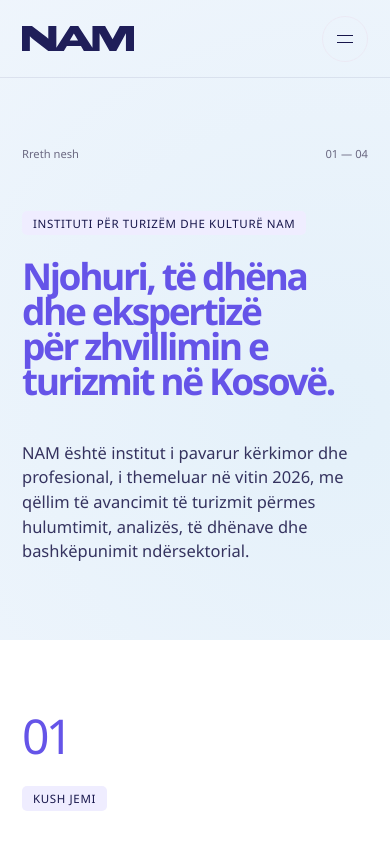
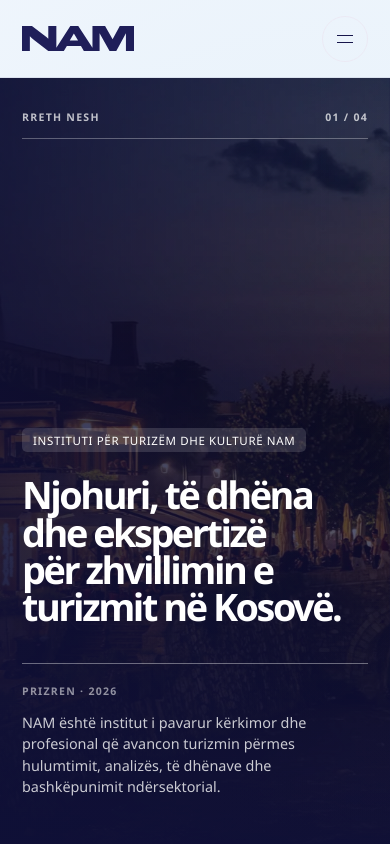
Before and after one commit to ardijancuri/nam-website, a Next.js app: page /rreth-nesh in a window 390 px wide. Shown: the top 844 px of the page. Built offline with nearby package versions, Linux system fonts and the light colour scheme.

Commit message:
Redesign About page hero with immersive Prizren imagery

```diff
--- a/app/globals.css
+++ b/app/globals.css
@@ -1683,32 +1683,119 @@
 /* About page */
 
 .about-hero {
-  display: grid;
+  position: relative;
+  isolation: isolate;
+  width: 100%;
   min-height: calc(100svh - var(--header-height));
-  grid-template-columns: 0.3fr 1.2fr 0.5fr;
-  gap: clamp(40px, 7vw, 110px);
-  align-items: end;
-}
-
-.about-hero-index {
-  display: flex;
+  overflow: hidden;
+  background: var(--ink);
+  color: var(--white);
+}
+
+.about-hero-media,
+.about-hero-shade {
+  position: absolute;
+  inset: 0;
+}
+
+.about-hero-media {
+  z-index: -2;
+  overflow: hidden;
+}
+
+.about-hero-media img {
+  width: 100%;
   height: 100%;
-  padding: 10px 30px 8px 0;
-  color: var(--muted);
-  font-size: 0.7rem;
+  object-fit: cover;
+  object-position: center 56%;
+  animation: about-hero-image-in 1.6s cubic-bezier(0.2, 0.75, 0.25, 1)
+    both;
+}
+
+.about-hero-shade {
+  z-index: -1;
+  background:
+    linear-gradient(90deg, rgba(15, 16, 55, 0.86) 0%, rgba(15, 16, 55, 0.48) 54%, rgba(15, 16, 55, 0.16) 100%),
+    linear-gradient(0deg, rgba(15, 16, 55, 0.9) 0%, rgba(15, 16, 55, 0.12) 72%);
+}
+
+.about-hero-inner {
+  display: flex;
+  width: min(100%, var(--section-width));
+  min-height: inherit;
+  margin-inline: auto;
+  padding: clamp(46px, 6vw, 78px) var(--page-pad) clamp(54px, 6vw, 84px);
   flex-direction: column;
   justify-content: space-between;
 }
 
+.about-hero-index {
+  display: flex;
+  padding-bottom: 16px;
+  border-bottom: 1px solid rgba(255, 255, 255, 0.3);
+  color: rgba(255, 255, 255, 0.72);
+  font-size: 0.66rem;
+  font-weight: 620;
+  letter-spacing: 0.12em;
+  text-transform: uppercase;
+  justify-content: space-between;
+}
+
+.about-hero-layout {
+  display: grid;
+  grid-template-columns: minmax(0, 1.5fr) minmax(250px, 0.5fr);
+  gap: clamp(48px, 8vw, 130px);
+  align-items: end;
+}
+
+.about-hero-copy {
+  max-width: 930px;
+}
+
+.about-hero-copy .section-label {
+  background: rgba(255, 255, 255, 0.14);
+  color: var(--white);
+}
+
 .about-hero-copy h1 {
   margin-bottom: 0;
-  color: var(--violet);
-  font-size: clamp(2.75rem, 4.5vw, 4.8rem);
+  color: var(--white);
+  font-size: clamp(2.75rem, 4.45vw, 4.75rem);
 }
 
 .about-hero-intro {
-  margin-bottom: 8px;
-  font-size: 1.03rem;
+  max-width: 390px;
+  margin-bottom: 5px;
+  padding-left: 26px;
+  border-left: 1px solid rgba(255, 255, 255, 0.38);
+}
+
+.about-hero-intro > span {
+  display: block;
+  margin-bottom: 18px;
+  color: rgba(255, 255, 255, 0.54);
+  font-size: 0.66rem;
+  font-weight: 620;
+  letter-spacing: 0.12em;
+  text-transform: uppercase;
+}
+
+.about-hero-intro p {
+  margin-bottom: 0;
+  color: rgba(255, 255, 255, 0.78);
+  font-size: 0.96rem;
+  line-height: 1.58;
+}
+
+@keyframes about-hero-image-in {
+  from {
+    opacity: 0.72;
+    transform: scale(1.06);
+  }
+  to {
+    opacity: 1;
+    transform: scale(1);
+  }
 }
 
 .about-story {
@@ -2095,12 +2182,25 @@
   }
 
   .about-hero {
-    grid-template-columns: 0.22fr 1.78fr;
+    min-height: calc(100svh - var(--header-height));
+  }
+
+  .about-hero-layout {
+    grid-template-columns: 1fr;
+    gap: 38px;
+  }
+
+  .about-hero-copy {
+    max-width: 820px;
   }
 
   .about-hero-intro {
-    grid-column: 2;
-    max-width: 700px;
+    max-width: 680px;
+    margin-bottom: 0;
+    padding-top: 24px;
+    padding-left: 0;
+    border-top: 1px solid rgba(255, 255, 255, 0.38);
+    border-left: 0;
   }
 
   .about-place-chapter {
@@ -2317,25 +2417,44 @@
   }
 
   .about-hero {
-    display: block;
-    min-height: auto;
-    padding-block: 68px;
+    min-height: calc(100svh - var(--header-height));
+  }
+
+  .about-hero-media img {
+    object-position: 60% center;
+  }
+
+  .about-hero-shade {
+    background:
+      linear-gradient(90deg, rgba(15, 16, 55, 0.76) 0%, rgba(15, 16, 55, 0.28) 100%),
+      linear-gradient(0deg, rgba(15, 16, 55, 0.96) 0%, rgba(15, 16, 55, 0.22) 76%);
+  }
+
+  .about-hero-inner {
+    padding: 32px var(--page-pad) 46px;
   }
 
   .about-hero-index {
-    height: auto;
-    margin-bottom: 48px;
-    padding: 0;
-    border-right: 0;
-    flex-direction: row;
+    margin-bottom: 52px;
+    padding-bottom: 12px;
   }
 
   .about-hero-copy h1 {
-    font-size: clamp(2.3rem, 9.5vw, 3.2rem);
+    font-size: clamp(2.25rem, 9.7vw, 3.15rem);
+    line-height: 0.98;
   }
 
   .about-hero-intro {
-    margin-top: 42px;
+    padding-top: 20px;
+  }
+
+  .about-hero-intro > span {
+    margin-bottom: 12px;
+  }
+
+  .about-hero-intro p {
+    font-size: 0.9rem;
+    line-height: 1.5;
   }
 
   .about-place-media {
--- a/app/rreth-nesh/page.tsx
+++ b/app/rreth-nesh/page.tsx
@@ -27,26 +27,42 @@
       <div className="light-page-shell">
         <SiteHeader />
         <main id="main">
-          <section className="about-hero section">
+          <section className="about-hero" aria-labelledby="about-hero-title">
+            <div className="about-hero-media">
+              <img
+                src="/prizren-stone-bridge-evening.webp"
+                alt="Ura e Gurit dhe qendra historike e Prizrenit në mbrëmje"
+                width="1600"
+                height="1066"
+                fetchPriority="high"
+              />
+            </div>
+            <div className="about-hero-shade" aria-hidden="true" />
+            <div className="about-hero-inner">
               <div className="about-hero-index hero-enter hero-enter-1">
                 <span>Rreth nesh</span>
-              <span>01 — 04</span>
+                <span>01 / 04</span>
               </div>
+              <div className="about-hero-layout">
                 <div className="about-hero-copy hero-enter hero-enter-2">
                   <p className="section-label">
                     Instituti për Turizëm dhe Kulturë NAM
                   </p>
-              <h1>
-                Njohuri, të dhëna dhe ekspertizë për zhvillimin e turizmit në
-                Kosovë.
+                  <h1 id="about-hero-title">
+                    Njohuri, të dhëna dhe ekspertizë për zhvillimin e turizmit
+                    në Kosovë.
                   </h1>
                 </div>
-            <p className="about-hero-intro hero-enter hero-enter-3">
-              NAM është institut i pavarur kërkimor dhe profesional, i
-              themeluar në vitin 2026, me qëllim të avancimit të turizmit
-              përmes hulumtimit, analizës, të dhënave dhe bashkëpunimit
-              ndërsektorial.
+                <div className="about-hero-intro hero-enter hero-enter-3">
+                  <span>Prizren · 2026</span>
+                  <p>
+                    NAM është institut i pavarur kërkimor dhe profesional që
+                    avancon turizmin përmes hulumtimit, analizës, të dhënave
+                    dhe bashkëpunimit ndërsektorial.
                   </p>
+                </div>
+              </div>
+            </div>
           </section>
 
           <section className="section about-story">
```
Lines whose indentation alone changed are shown as unchanged.
